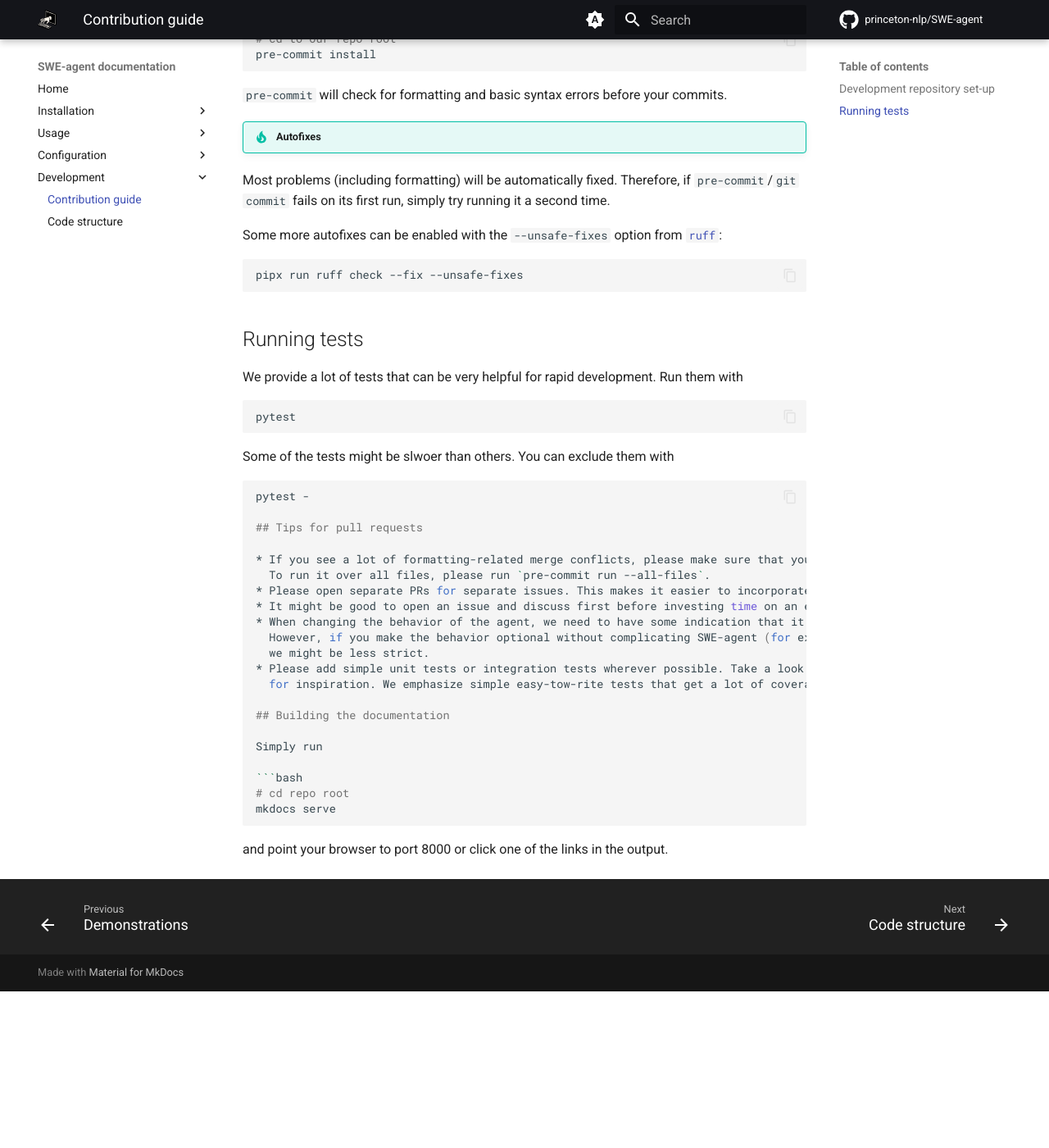
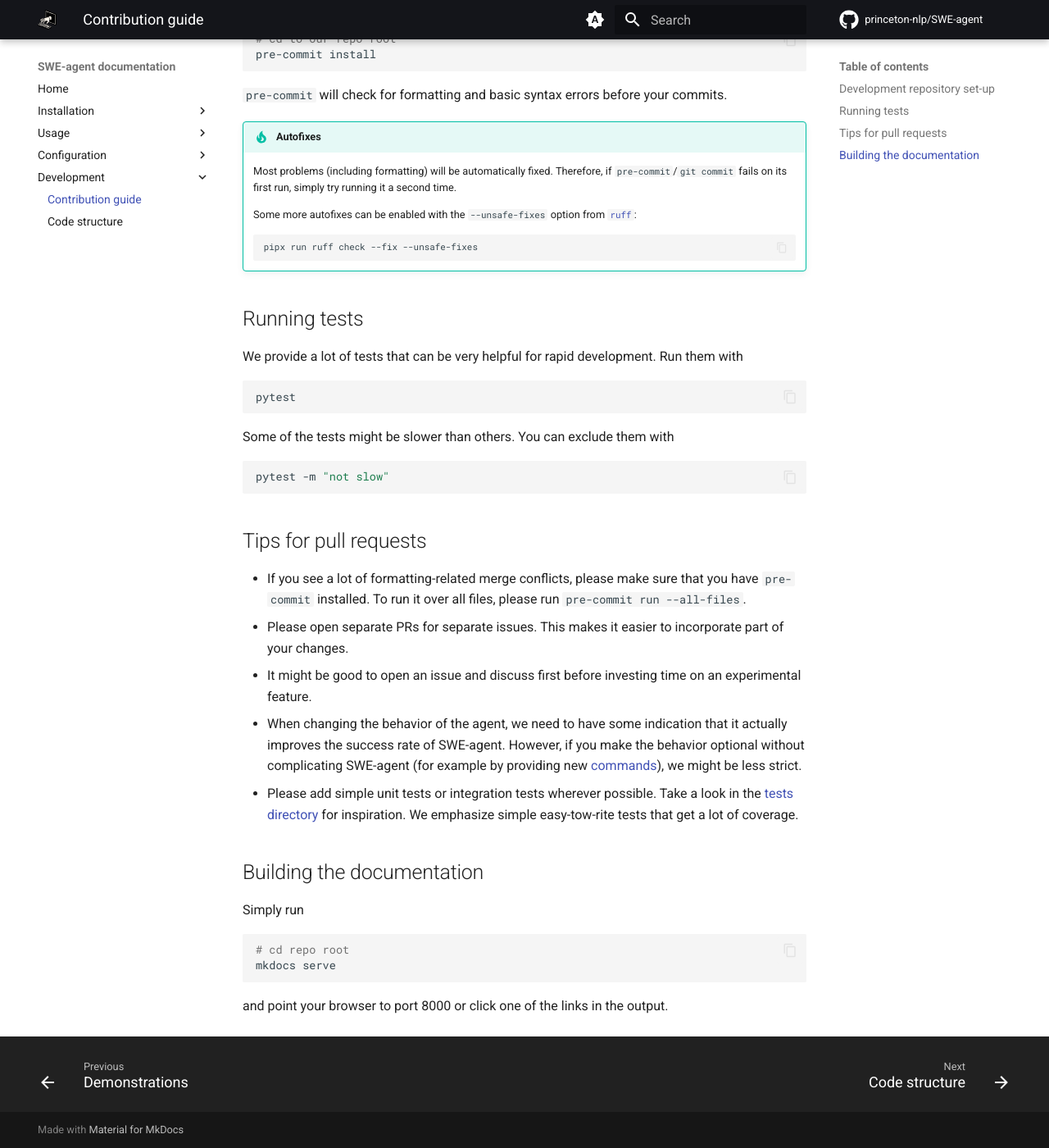
Before and after one commit to princeton-nlp/SWE-agent, an MkDocs documentation site: the page built from docs/dev/contribute.md, in a window 1280 px wide and 1400 px high, scrolled down 694 px. Shown: the whole window at 82% size. Built offline with MkDocs 1.6.1 and Material for MkDocs 9.7.7, drawn with Linux system fonts in a browser that asks for light colours; comment, search, counter and statistics services are not loaded; before the commit the page ends 1903 px from its top, so only the background shows below that.

Commit message:
Doc: Fix broken formatting

````diff
--- a/docs/dev/contribute.md
+++ b/docs/dev/contribute.md
@@ -26,14 +26,14 @@ pre-commit install
 `pre-commit` will check for formatting and basic syntax errors before your commits.
 
 !!! tip "Autofixes"
-  Most problems (including formatting) will be automatically fixed.
-  Therefore, if `pre-commit`/`git commit` fails on its first run, simply try running it a second time.
+    Most problems (including formatting) will be automatically fixed.
+    Therefore, if `pre-commit`/`git commit` fails on its first run, simply try running it a second time.
 
-  Some more autofixes can be enabled with the `--unsafe-fixes` option from [`ruff`](https://github.com/charliermarsh/ruff):
+    Some more autofixes can be enabled with the `--unsafe-fixes` option from [`ruff`](https://github.com/charliermarsh/ruff):
 
-  ```bash
-  pipx run ruff check --fix --unsafe-fixes
-  ```
+    ```bash
+    pipx run ruff check --fix --unsafe-fixes
+    ```
 
 ## Running tests
 
@@ -44,10 +44,11 @@ Run them with
 pytest
 ```
 
-Some of the tests might be slwoer than others. You can exclude them with
+Some of the tests might be slower than others. You can exclude them with
 
 ```bash
-pytest -
+pytest -m "not slow"
+```
 
 ## Tips for pull requests
 
````
